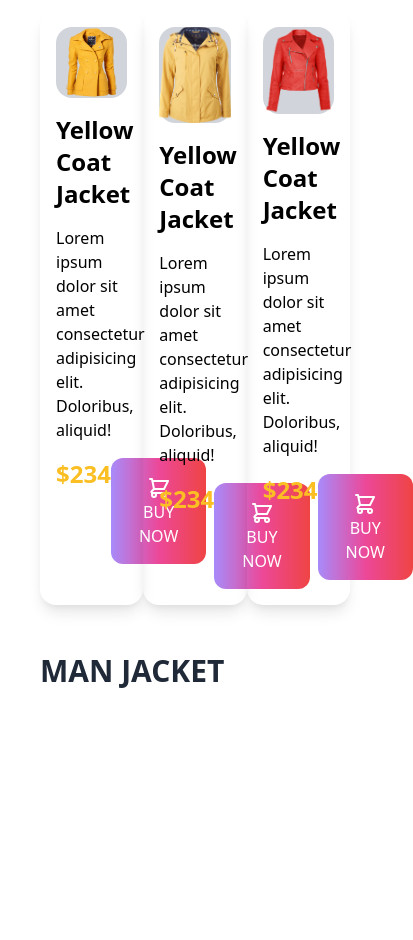
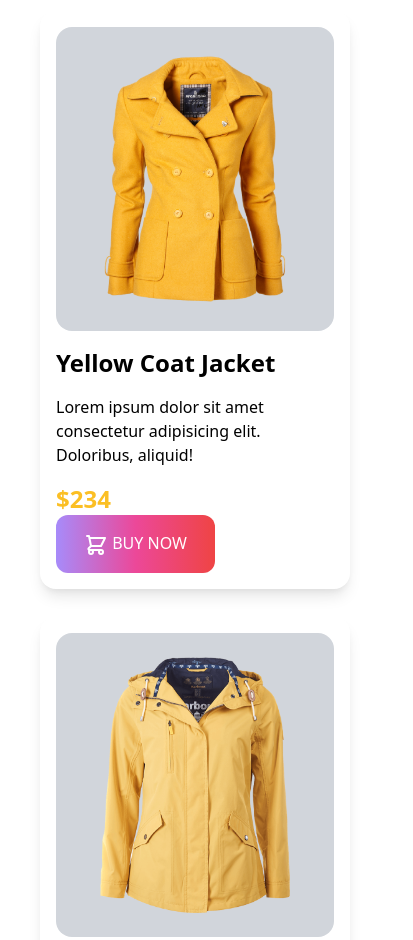
Before and after one commit to niloysarker7/penguin-fashion, a plain HTML site: page index.html in a window 390 px wide. Shown: the part 1100-2040 px from the top of the page, 413 px wide, since content can reach past the window. Before the commit the page ends 1791 px from the top, so only its background shows below. Drawn offline with nearby package versions, Linux system fonts and the light colour scheme.

Commit message:
responsiveness

```diff
--- a/index.html
+++ b/index.html
@@ -32,11 +32,24 @@
         <section class="container px-10 mx-auto my-12">
             <h2 class="text-3xl uppercase text-gray-800 font-bold mb-4">Women Jacket</h2>
         <!-- women jacket container -->
-        <div class="grid grid-cols-3">
+        <div class="grid lg:grid-cols-3 gap-7">
             <!-- single coat item -->
             <div class="shadow-lg rounded-2xl p-4 space-y-4">
-                <div class="bg-gray-300 rounded-2xl">
-                    <img src="images/jacket-1.png" alt="">
+                <div class="bg-gray-300 rounded-2xl py-6">
+                    <img class="h-64 mx-auto" src="images/jacket-1.png" alt="">
+                </div>
+                <h4 class="text-2xl font-bold">Yellow Coat Jacket</h4>
+                <p>Lorem ipsum dolor sit amet consectetur adipisicing elit. Doloribus, aliquid!</p>
+                <div class="lg:flex justify-between">
+                    <h2 class="text-2xl font-black text-yellow-400">$234</h2>
+                    <button class="text-white uppercase px-7 py-4 bg-green-500	rounded-xl font-medium bg-gradient-to-r from-purple-400 via-pink-500 to-red-500"><svg xmlns="http://www.w3.org/2000/svg" class="inline h-6 w-6" fill="none" viewBox="0 0 24 24" stroke="currentColor">
+                        <path stroke-linecap="round" stroke-linejoin="round" stroke-width="2" d="M3 3h2l.4 2M7 13h10l4-8H5.4M7 13L5.4 5M7 13l-2.293 2.293c-.63.63-.184 1.707.707 1.707H17m0 0a2 2 0 100 4 2 2 0 000-4zm-8 2a2 2 0 11-4 0 2 2 0 014 0z" />
+                      </svg> Buy Now</button>
+                </div>
+            </div>
+            <div class="shadow-lg rounded-2xl p-4 space-y-4">
+                <div class="bg-gray-300 rounded-2xl py-6">
+                    <img class="h-64 mx-auto" src="images/jacket-2.png" alt="">
                 </div>
                 <h4 class="text-2xl font-bold">Yellow Coat Jacket</h4>
                 <p>Lorem ipsum dolor sit amet consectetur adipisicing elit. Doloribus, aliquid!</p>
@@ -48,21 +61,8 @@
                 </div>
             </div>
             <div class="shadow-lg rounded-2xl p-4 space-y-4">
-                <div class="bg-gray-300 rounded-2xl">
-                    <img src="images/jacket-2.png" alt="">
-                </div>
-                <h4 class="text-2xl font-bold">Yellow Coat Jacket</h4>
-                <p>Lorem ipsum dolor sit amet consectetur adipisicing elit. Doloribus, aliquid!</p>
-                <div class="flex justify-between">
-                    <h2 class="text-2xl font-black text-yellow-400">$234</h2>
-                    <button class="text-white uppercase px-7 py-4 bg-green-500	rounded-xl font-medium bg-gradient-to-r from-purple-400 via-pink-500 to-red-500"><svg xmlns="http://www.w3.org/2000/svg" class="inline h-6 w-6" fill="none" viewBox="0 0 24 24" stroke="currentColor">
-                        <path stroke-linecap="round" stroke-linejoin="round" stroke-width="2" d="M3 3h2l.4 2M7 13h10l4-8H5.4M7 13L5.4 5M7 13l-2.293 2.293c-.63.63-.184 1.707.707 1.707H17m0 0a2 2 0 100 4 2 2 0 000-4zm-8 2a2 2 0 11-4 0 2 2 0 014 0z" />
-                      </svg> Buy Now</button>
-                </div>
-            </div>
-            <div class="shadow-lg rounded-2xl p-4 space-y-4">
-                <div class="bg-gray-300 rounded-2xl">
-                    <img src="images/jacket-3.png" alt="">
+                <div class="bg-gray-300 rounded-2xl py-6">
+                    <img class="h-64 mx-auto" src="images/jacket-3.png" alt="">
                 </div>
                 <h4 class="text-2xl font-bold">Yellow Coat Jacket</h4>
                 <p>Lorem ipsum dolor sit amet consectetur adipisicing elit. Doloribus, aliquid!</p>
```
